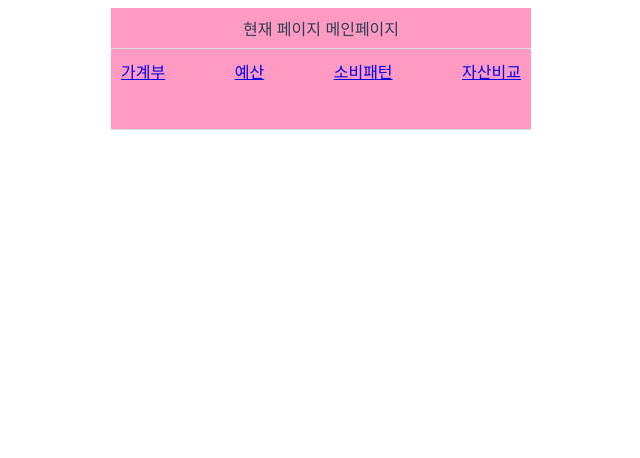
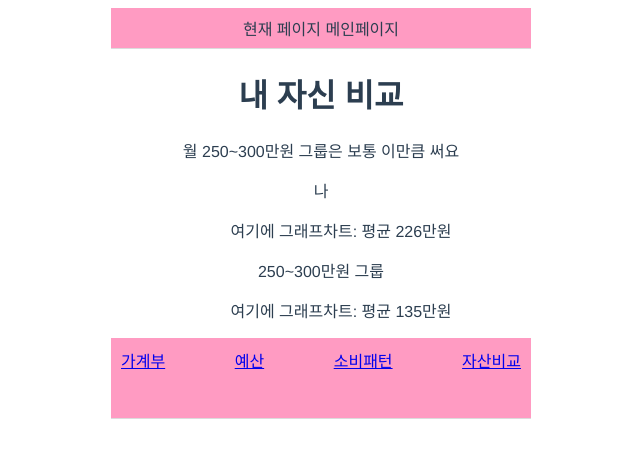
Before and after one commit to ecofriendlyusername/ssafydonkeeper, a Vue app in the folder frontend/: page /comparison in a window 1280 px wide. Shown: the top 458 px of the page, without its empty margins (319-959 px from the left). Built offline with nearby package versions, Linux system fonts and the light colour scheme.

Commit message:
Docs: 예산 및 리서치 페이지 제작

```diff
--- a/frontend/src/views/comparison/comparisonView.vue
+++ b/frontend/src/views/comparison/comparisonView.vue
@@ -1,5 +1,10 @@
 <template>
-  <div></div>
+  <div>
+    <h1>내 자신 비교</h1>
+    <p>월 250~300만원 그룹은 보통 이만큼 써요</p>
+    <p>나 <ul>여기에 그래프차트: 평균 226만원</ul></p>
+    <p>250~300만원 그룹 <ul>여기에 그래프차트: 평균 135만원</ul></p>
+  </div>
 </template>
 
 <script>
```
